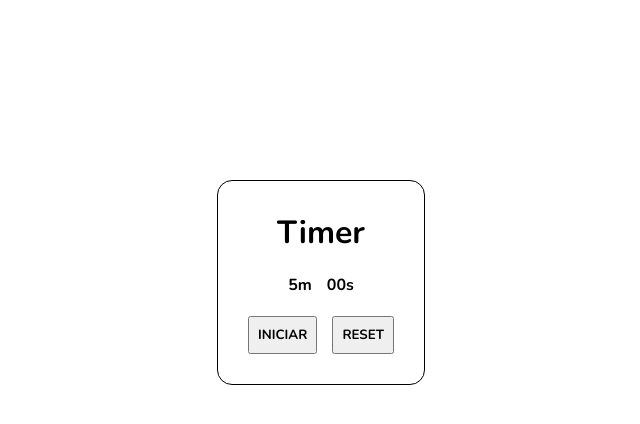
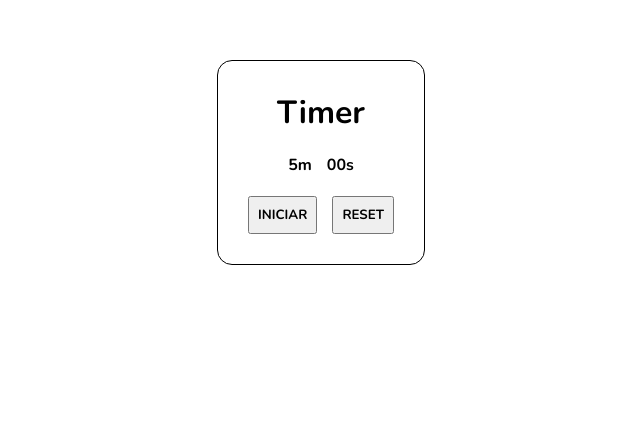
Before and after one commit to WislleyDev/Timer-e-Cron-metro, a plain HTML site: page index.html in a window 1280 px wide. Shown: the part 220-644 px from the top of the page, without its empty margins (319-959 px from the left). Drawn offline with nearby package versions, Linux system fonts and the light colour scheme.

Commit message:
terminei

```diff
--- a/Assets/Styles/style.css
+++ b/Assets/Styles/style.css
@@ -19,7 +19,7 @@ section {
     display: flex;
     flex-direction: column;
     gap: 20px;
-    margin-top: 400px;
+    margin-top: 35vh;
     border: 1px solid black;
     padding: 30px;
     border-radius: 15px;
```
